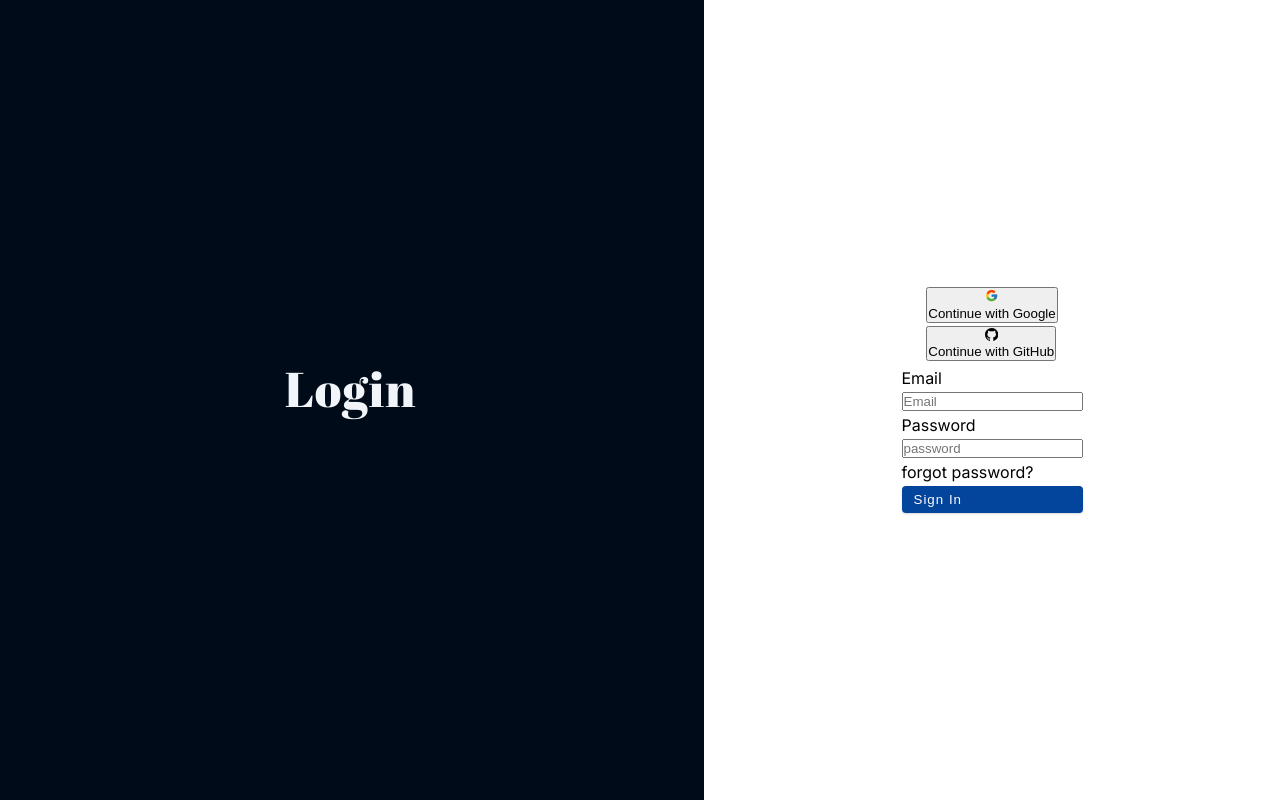
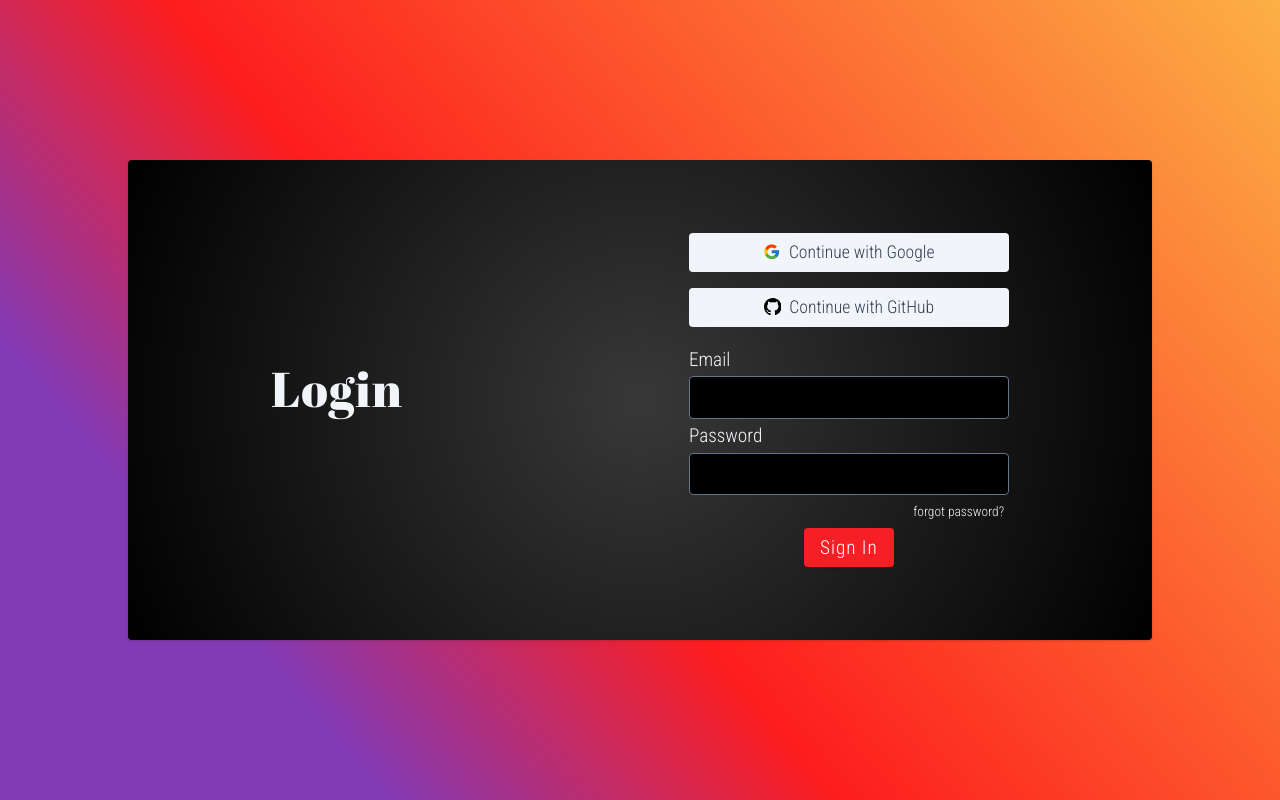
Before and after one commit to Ritik-Bhasarkar/Campus-Quora, a React (Create React App) app: page /login in a window 1280 px wide. Built offline with nearby package versions, Linux system fonts and the light colour scheme.

Commit message:
login design 90% complete

```diff
--- a/src/App.css
+++ b/src/App.css
@@ -1,4 +1,4 @@
-@import url('https://fonts.googleapis.com/css2?family=Inter&family=Poppins:wght@100;300&family=Roboto+Condensed:wght@300&display=swap');
+@import url('https://fonts.googleapis.com/css2?family=Abril+Fatface&family=Inter&family=Poppins:wght@100;300&family=Roboto+Condensed:wght@300&display=swap');
 @import url('https://fonts.googleapis.com/css2?family=Abril+Fatface&family=Inter&family=Poppins:wght@100;300&family=Roboto+Condensed:wght@300&display=swap');
 
 
@@ -59,7 +59,7 @@ html {
   --transition: 0.3s ease-in-out all;
   --max-width: 1120px;
   --fixed-width: 600px;
-  --view-width: 90vw;
+  --view-width: 80vw;
   /* box shadow*/
   --shadow-1: 0 1px 3px 0 rgba(0, 0, 0, 0.1), 0 1px 2px 0 rgba(0, 0, 0, 0.06);
   --shadow-2: 0 4px 6px -1px rgba(0, 0, 0, 0.1),
@@ -74,10 +74,13 @@ html {
     /* font-family: 'Inter', sans-serif;
     font-family: 'Poppins', sans-serif;
     font-family: 'Roboto Condensed', sans-serif; */
+
+  --secondary-font:'Roboto Condensed',
+    sans-serif;
 }
 
 body {
-  font-family:'Inter', sans-serif,'Poppins', sans-serif,'Roboto Condensed', sans-serif;
+  font-family: 'Roboto Condensed', sans-serif;
   font-weight: 400;
   line-height: 1.75;
 }
@@ -181,35 +184,120 @@ ul {
 /* Login style */
 
 .login-container{
+  height: 100vh;
+  background: rgb(131, 58, 180);
+  background: linear-gradient(50deg, rgba(131, 58, 180, 1) 20%, rgba(253, 29, 29, 1) 43%, rgba(252, 176, 69, 1) 100%);
   display: flex;
-  height: 100vh;
+  align-items: center;
+  justify-content: center;
+}
+
+.login-container__card{
+  background: rgb(56, 56, 56);
+  background: radial-gradient(circle, rgba(56, 56, 56, 1) 0%, rgba(0, 0, 0, 1) 100%);
+  color:var(--grey-100);
+  display: flex;
+  min-height: 60vh;
+  min-width: var(--view-width);
+  justify-content: space-around;
+  align-items: center;
+  border-radius: var(--borderRadius);
+  box-shadow: var(--shadow-1);
+
 }
 
 .login-header{
-  border-right: 3px solid #000b19;
-  background-color: #000b19;
-  color: var(--grey-100);
-  width: 55vw;
+ font-family: var(--header-font);
+}
+
+.login-component{
+  width: 20rem;
+}
+
+.login__byGoogle,.login__byGithub{
+  margin-bottom: 1rem;
+}
+
+
+
+.login-btn{
   display: flex;
+  width: 100%;
+  padding: 0.1rem;
+  align-items: center;
   justify-content: center;
-  align-items: center;
-  font-family: var(--header-font);
-  /* background-image: radial-gradient(circle farthest-side at var(--x, 100px) var(--y,100px),#210765 0%, #5e2abe 0%, transparent 100%); */
-  background-image: linear-gradient(to bottom, rgba(255, 255, 0, 1),
-    rgba(255, 255, 255, 1) var(--y));
-  transition: all 450ms ease-out;
+  font-size: 1.1rem;
+  border-radius: var(--borderRadius);
+  cursor: pointer;
+  border: none;
+  border: 5px solid;
+  border-color: transparent;
+  background-color: var(--grey-100);
+  overflow: hidden;
+  transition: var(--transition)
+}
+
+.login-btn span{
+  color: var(--grey-700);
+  font-family: var(--secondary-font);
+  font-weight: 500;
+}
+.login-btn span:hover{
+  color: var(--grey-900);
+}
+
+.login-btn:hover{
+  background-color: var(--grey-200);
+  transform: translate(-0.25rem, -0.25rem);
+  box-shadow: .25rem .25rem 0rem rgb(246, 31, 37);
 
 }
 
-.login-component{
-  width: 45vw;
-  display: flex;
-  flex-direction: column;
-  justify-content: center;
-  align-items: center;
+.login-btn .login__btn-icon{
+  font-size: 1.1rem;
+  margin-top: 0.2rem;
+  margin-right:0.5rem;
 }
 
 .login-form{
   display: flex;
   flex-direction: column;
+  font-size: 1.2rem;
 }
+
+.login-form input{
+  padding: 0.8rem;
+  outline: none;
+  border: 0.5px solid var(--grey-500);
+  border-radius: var(--borderRadius);
+  color: white;
+  background-color: #000;
+  transition: border 0.3s ease;
+}
+
+.login-form input:focus{
+  border: 1px solid rgb(202, 58, 195);
+  /* outline-color: rgb(202, 58, 195) ; */
+}
+
+.login-form__forgotPwd{
+  font-size: var(--extra-small-text);
+   display: flex;
+   justify-content: end;
+   margin: 0.3rem;
+   cursor: pointer;
+}
+
+.login-form.btn{
+  margin: 0 auto;
+  padding: 0.5rem 1rem;
+  background-color: rgb(246, 31, 37);
+  font-family:var(--secondary-font);
+  transition: var(--transition);
+}
+
+.login-form.btn:hover{
+  background-color: rgb(246, 31, 37, 0.9);
+  transform:translate(-0.25rem, -0.25rem);
+  box-shadow: .25rem .25rem 0rem var(--grey-100);
+}
--- a/src/Pages/Login.jsx
+++ b/src/Pages/Login.jsx
@@ -1,16 +1,16 @@
-import {useEffect,useRef} from 'react';
+import {useEffect,useState,useRef} from 'react';
 import {FcGoogle} from 'react-icons/fc'
 import {BsGithub} from 'react-icons/bs'
 
 const Login = () => {
     const headerRef = useRef(null);
-
+    const [isGradientComplete, setIsGradientComplete] = useState(false);
     useEffect(()=>{
        const updateMousePosition =(MouseEvent)=>{
             if(!headerRef.current) return;
-            const {clientX,clientY} = MouseEvent;
+            const {clientX} = MouseEvent;
             headerRef.current.style.setProperty('--x',`${clientX}px`);
-            headerRef.current.style.setProperty('--y',`${clientY}px`);
+
        }
        window.addEventListener('mousemove',updateMousePosition);
        return()=>{
@@ -21,14 +21,15 @@ const Login = () => {
 
 
   return (
-    <div className='login-container'>
-        <div className='login-header' ref={headerRef}>
+    <div className='login-container' ref={headerRef}>
+        <div className='login-container__card'>
+        <div className={`login-header ${isGradientComplete ? 'text-black' : ''}`} ref={headerRef}>
             <h1>Login</h1>
         </div>
         <div className='login-component'>
             <div className='login-socials'>
               <div className='login__byGoogle'>
-                <button>
+                <button className='login-btn'>
                     <div className='login__btn-icon'>
                         <FcGoogle/>
                     </div>
@@ -36,7 +37,7 @@ const Login = () => {
                 </button>
               </div>
               <div className='login__byGithub'>
-                 <button>
+                 <button className='login-btn'>
                     <div className='login__btn-icon'>
                         <BsGithub/>
                     </div>
@@ -46,14 +47,15 @@ const Login = () => {
             </div>
             <form className='login-form'>
                 <label htmlFor='email'>Email</label>
-                <input id='email' type='text' placeholder='Email'></input>
+                <input id='email' type='text' ></input>
                 <label htmlFor='password'>Password</label>
-                <input id='password' type='password' placeholder='password'></input>
+                <input id='password' type='password'></input>
                 <span className='login-form__forgotPwd'>forgot password?</span>
                 <button className='login-form btn'>Sign In</button>
             </form>
         </div>
 
+        </div>
     </div>
   )
 }
```
